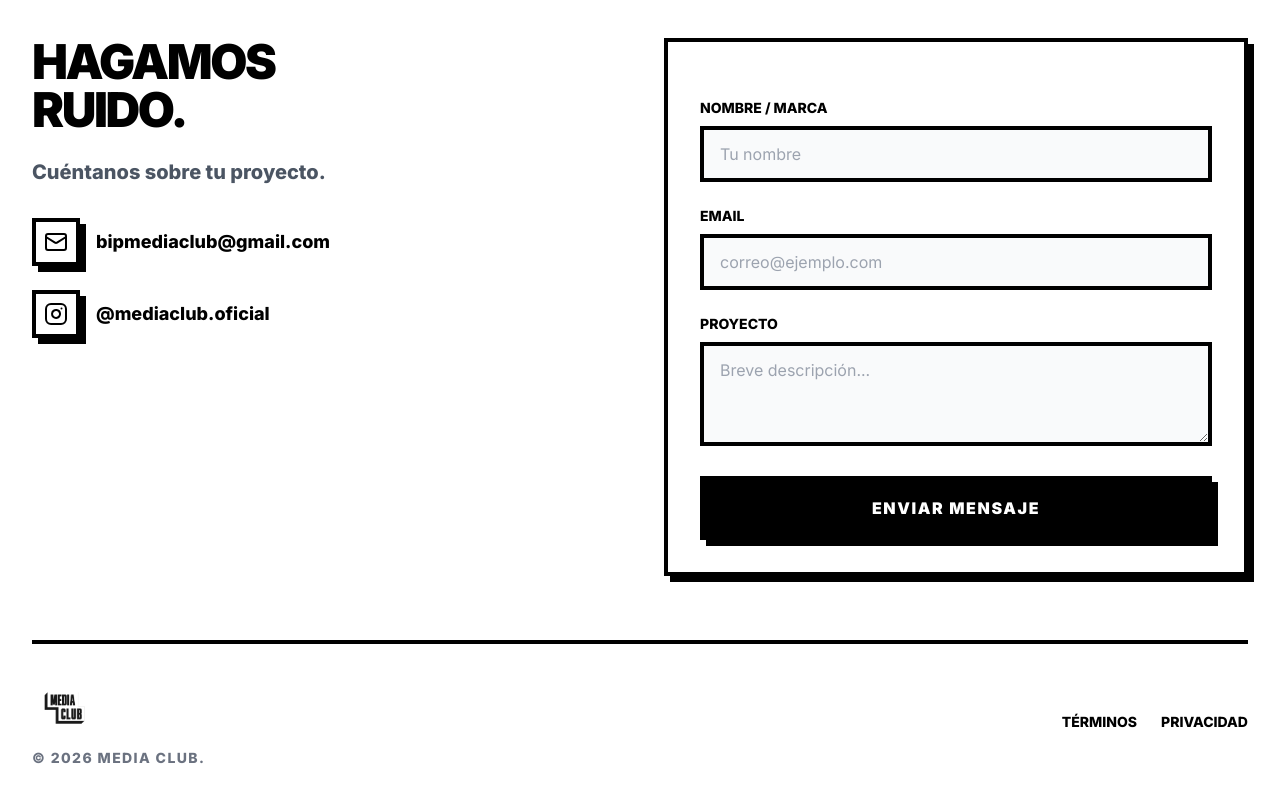
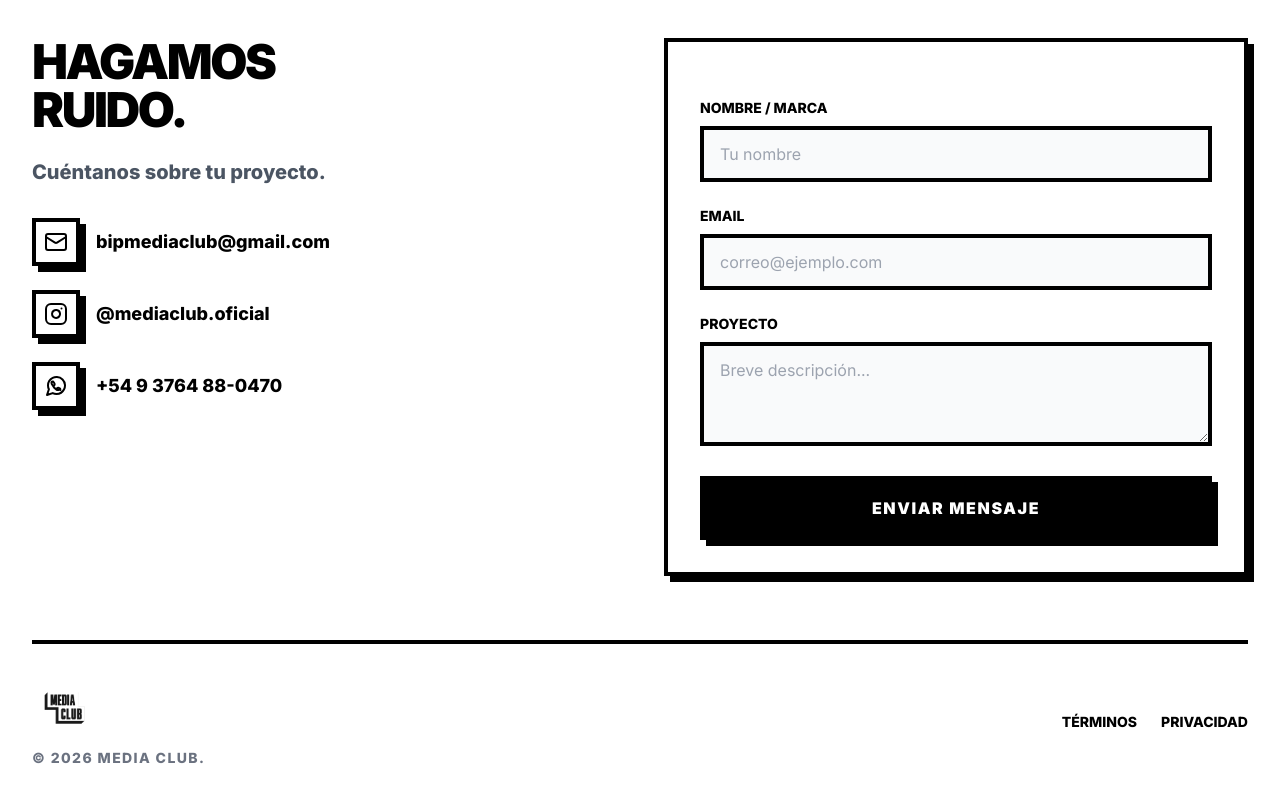
Before and after one commit to bipmediaclub-design/media-portafolio, a plain HTML site: page index.html in a window 1280 px wide. Shown: the part 3330-4130 px from the top of the page. Drawn offline with nearby package versions, Linux system fonts and the light colour scheme.

Commit message:
agregar wp

```diff
--- a/index.html
+++ b/index.html
@@ -259,6 +259,17 @@
                             </div>
                             <span>@mediaclub.oficial</span>
                         </a>
+                        <!-- NUEVO BOTÓN DE WHATSAPP -->
+                        <a href="https://wa.me/5493764880470?text=Hola!%20Me%20contacto%20desde%20la%20página%20web%20de%20Media%20Club." target="_blank" class="group flex items-center gap-4 text-black font-bold text-lg hover:text-brand-accent transition-colors">
+                            <div class="border-4 border-black p-2 bg-white shadow-brutal group-hover:shadow-brutal-hover group-hover:translate-x-[4px] group-hover:translate-y-[4px] transition-all">
+                                <!-- Ícono de WhatsApp en SVG Nativo -->
+                                <svg xmlns="http://www.w3.org/2000/svg" width="24" height="24" viewBox="0 0 24 24" fill="none" stroke="currentColor" stroke-width="2" stroke-linecap="round" stroke-linejoin="round" class="w-6 h-6">
+                                    <path d="M21 11.5a8.38 8.38 0 0 1-.9 3.8 8.5 8.5 0 0 1-7.6 4.7 8.38 8.38 0 0 1-3.8-.9L3 21l1.9-5.7a8.38 8.38 0 0 1-.9-3.8 8.5 8.5 0 0 1 4.7-7.6 8.38 8.38 0 0 1 3.8-.9h.5a8.48 8.48 0 0 1 8 8v.5z"></path>
+                                    <path d="M16.5 16c0-1.5-1.5-2-1.5-2-.5-.2-1-.2-1.5 0-.5.2-.5 1-1 1s-1.5-.5-2-1-1-1.5-1-2 .5-.5 1-1c.2-.5.2-1 0-1.5s-1.5-2-1.5-2c-.3 0-.7 0-1 .2-.3.2-.5.5-.5 1 0 .5.2 1.5 1 2.5s2.5 4 4 4.5c.5.2 1.5.2 2 .2.5 0 1-.2 1.2-.5.2-.3.3-.7.3-1z"></path>
+                                </svg>
+                            </div>
+                            <span>+54 9 3764 88-0470</span>
+                        </a>
                     </div>
                 </div>
 
```
